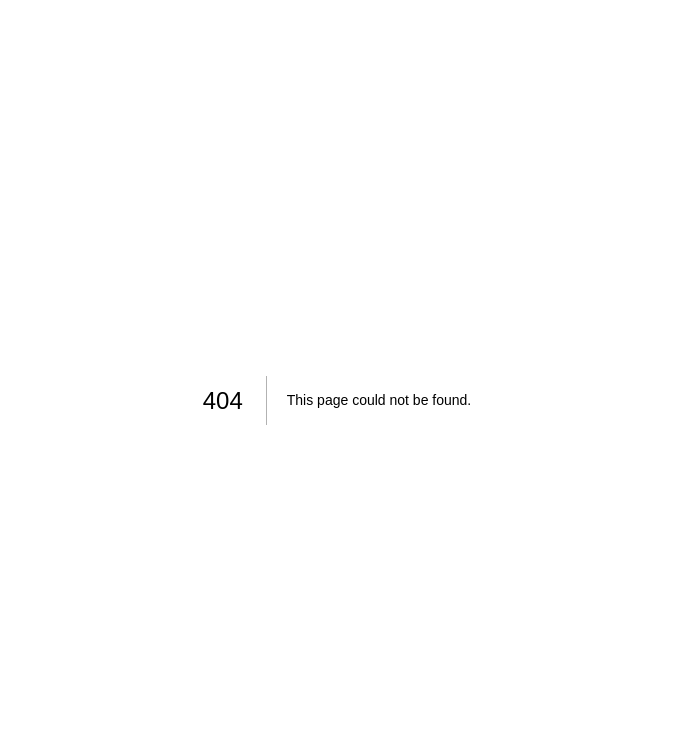
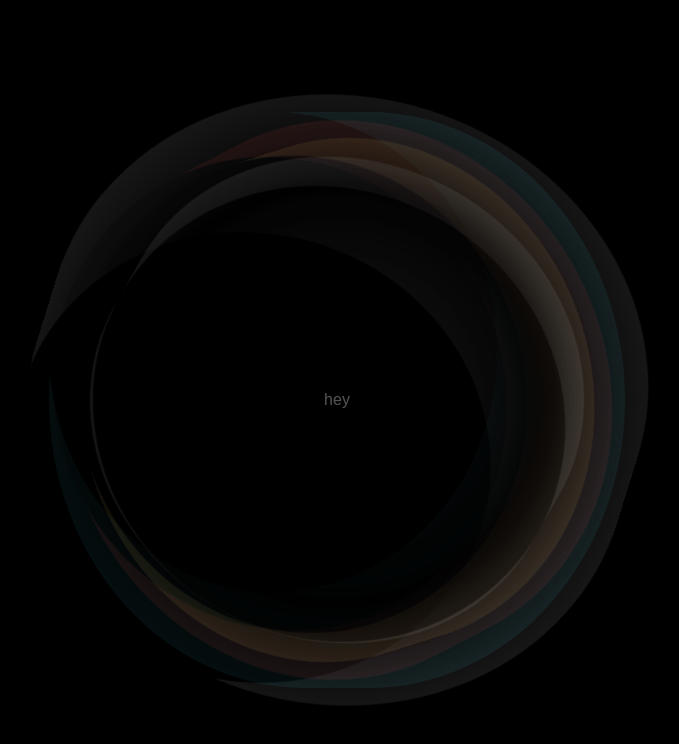
Before and after one commit to flyinout/flyinout-fe, a Next.js app: page /astropage3 in a window 1280 px wide. Before the commit this address had no page. Shown: the top 744 px of the page, without its empty margins (303-982 px from the left). Built offline with nearby package versions, Linux system fonts and the light colour scheme.

Commit message:
added astropage1, astropage2 and astropage3

```diff
--- a/pages/_app.js
+++ b/pages/_app.js
@@ -1,4 +1,5 @@
 import '../styles/globals.css'
+import '../styles/astropage3.scss'
 import ReactDOM from 'react-dom'
 
 function MyApp({ Component, pageProps }) {
--- /dev/null
+++ b/pages/astropage1.js
@@ -0,0 +1,11 @@
+export default function Landing() {
+    return (
+      <>
+        <div className="relative" style={{height:"100vh"}}>
+        <div className="flex place-content-center overflow-hidden">
+        <svg className="astro-bg" viewBox="0 0 1194 1192" fill="none" xmlns="http://www.w3.org/2000/svg"><g opacity="0.2"><circle cx="596" cy="596" r="594.5" stroke="url(#paint0_linear_1147_785)" stroke-width="3"></circle><circle cx="64" cy="335" r="10" fill="url(#paint1_linear_1147_785)"></circle><circle cx="187" cy="1029" r="10" fill="url(#paint2_linear_1147_785)"></circle><circle cx="1184" cy="684" r="10" fill="url(#paint3_linear_1147_785)"></circle></g><defs><linearGradient id="paint0_linear_1147_785" x1="27.8649" y1="603.544" x2="1201.29" y2="603.544" gradientUnits="userSpaceOnUse"><stop stop-color="#4CA5FF"></stop><stop offset="1" stopColor="#B673F8"></stop></linearGradient><linearGradient id="paint1_linear_1147_785" x1="54.4675" y1="335.127" x2="74.1558" y2="335.127" gradientUnits="userSpaceOnUse"><stop stopColor="#4CA5FF"></stop><stop offset="1" stopColor="#B673F8"></stop></linearGradient><linearGradient id="paint2_linear_1147_785" x1="177.468" y1="1029.13" x2="197.156" y2="1029.13" gradientUnits="userSpaceOnUse"><stop stopColor="#4CA5FF"></stop><stop offset="1" stopColor="#B673F8"></stop></linearGradient><linearGradient id="paint3_linear_1147_785" x1="1174.47" y1="684.127" x2="1194.16" y2="684.127" gradientUnits="userSpaceOnUse"><stop stopColor="#4CA5FF"></stop><stop offset="1" stopColor="#B673F8"></stop></linearGradient></defs></svg>
+        </div>
+        </div>
+      </>
+    );
+  }
--- /dev/null
+++ b/pages/astropage2.js
@@ -0,0 +1,13 @@
+export default function Landing() {
+    return (
+        <>
+        <div className="relative flex" style={{height:"100vh"}}>
+        <div className="flex justify-center items-center h-screen overflow-hidden">
+        <div class="circles-wrapper">
+            <div class="circleastropage2 circle-lg">
+            </div>
+        </div></div>
+        </div>
+        </>
+    )
+}
--- /dev/null
+++ b/pages/astropage3.js
@@ -0,0 +1,13 @@
+export default function Landing() {
+    return (
+        <>
+    <div className="flex justify-center items-center h-screen">
+    <div className="circle"></div>
+            <div className="circle two"></div>
+                <div className="circle three"></div>
+                    <div className="circle four"></div>
+                        <div className="circle five"></div>
+                            <h1 className="text-white">hey</h1>
+    </div>
+        </>
+    );}
--- /dev/null
+++ b/styles/astropage3.scss
@@ -0,0 +1,97 @@
+$circle1-dim: 36em;
+$circle2-dim: 38em;
+$circle3-dim: 34em;
+$circle4-dim: 32em;
+$circle5-dim: 30em;
+$color-one: #2AB7CA;
+$color-two: #F4F4F8;
+$color-three: #FE4A49;
+$color-four: #FED766;
+$color-five: #E6E6EA;
+$front-circle: rgba(0,0,0,1);
+
+body,
+.container {
+  background: #000;
+  display: flex;
+  justify-content: center;
+  align-items: center;
+  position: relative;
+  height: 100vh;
+}
+.circle {
+  will-change: transform;
+  width: $circle1-dim;
+  height: $circle1-dim;
+  background-image: radial-gradient(
+    $color-one,
+    transparent,
+    $color-one);
+  border-radius: 80% / 90%;
+  position: absolute;
+  animation: 8s ease rotate infinite;
+  opacity: .2;
+
+  &:after {
+    content:"";
+    width: 28em;
+    height: 30em;
+    border-radius: 50%;
+    background: $front-circle;
+    position: absolute;
+  }
+
+  &.two {
+    width: $circle2-dim;
+    height: $circle2-dim;
+    background-image: radial-gradient(
+      $color-two,
+      transparent,
+      $color-two);
+    animation: 10s linear rotate infinite;
+  }
+
+  &.three {
+    width: $circle3-dim;
+    height: $circle3-dim;
+    background-image: radial-gradient(
+      $color-three,
+      transparent,
+      $color-three);
+    animation: 12s ease rotate infinite;
+  }
+  &.four {
+    width: $circle4-dim;
+    height: $circle4-dim;
+     background-image: radial-gradient(
+       $color-four,
+       transparent,
+       $color-four);
+    animation: 11s ease rotate infinite;
+  }
+
+  &.five{
+    width: $circle5-dim;
+    height: $circle5-dim;
+     background-image: radial-gradient(
+       $color-five,
+       transparent
+       ,
+       $color-five);
+    animation: 15s ease rotate infinite;
+  }
+}
+
+h1.text {
+  color: #fff;
+  z-index: 100;
+}
+
+@keyframes rotate {
+  0% {
+    transform: rotate(0deg);
+  }
+  100% {
+    transform: rotate(360deg);
+  }
+}
--- a/styles/globals.css
+++ b/styles/globals.css
@@ -49,3 +49,60 @@ body {
   height: 1rem;
   width: 100%;
 }
+
+/* ASTRO PAGE */
+
+.astro-bg{
+    width: 100vh;
+    animation: spin 25s linear infinite;
+}
+
+/* astro page 2 */
+
+.circles-wrapper {
+  width: 720px;
+  height: 720px;
+}
+.circleastropage2 {
+  display: flex;
+  justify-content: center;
+  align-items: center;
+  position: relative;
+  border: double 2px transparent;
+  border-radius: 50%;
+  background-image: linear-gradient(#000, #000), radial-gradient(circle at top left, #B673F8,#4CA5FF);
+  background-origin: border-box;
+  background-clip: content-box, border-box;
+}
+.circleastropage2::before {
+  content: '';
+  position: absolute;
+  width: 24px;
+  height: 24px;
+  background: #2a5d91;
+  top: -12px;
+  border-radius: 50%;
+/*   box-shadow: 0 0 10px 12px #2a5d91; */
+}
+.circleastropage2::after{
+  content: '';
+  position: absolute;
+  width: 24px;
+  height: 24px;
+  background: #2a5d91;
+  bottom: -12px;
+  border-radius: 50%;
+/*   box-shadow: 0 0 10px 6px #2a5d91; */
+}
+.circle-lg {
+  width: 720px;
+  height: 720px;
+  animation: rotateCircles 10.5s linear infinite;
+}
+@keyframes rotateCircles {
+  from {
+    transform: rotate(0);
+  } to {
+    transform: rotate(360deg);
+  }
+}
```
